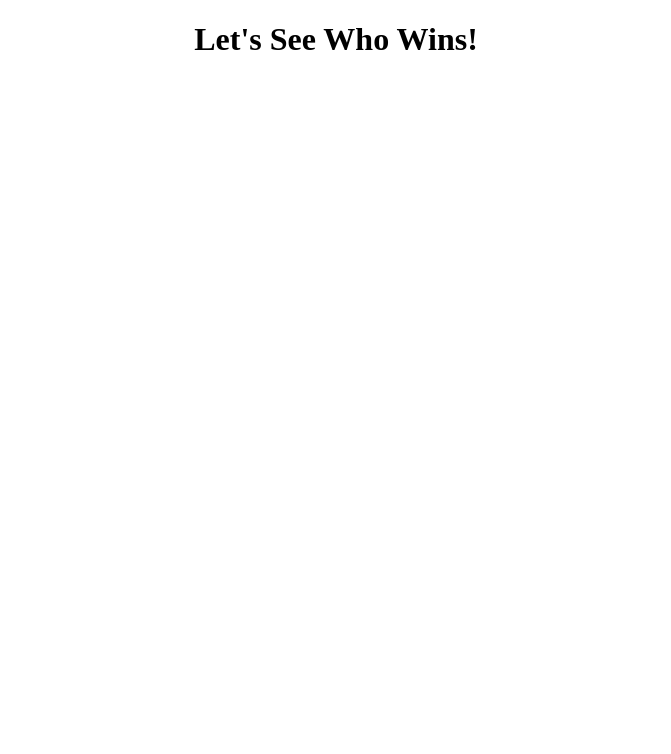
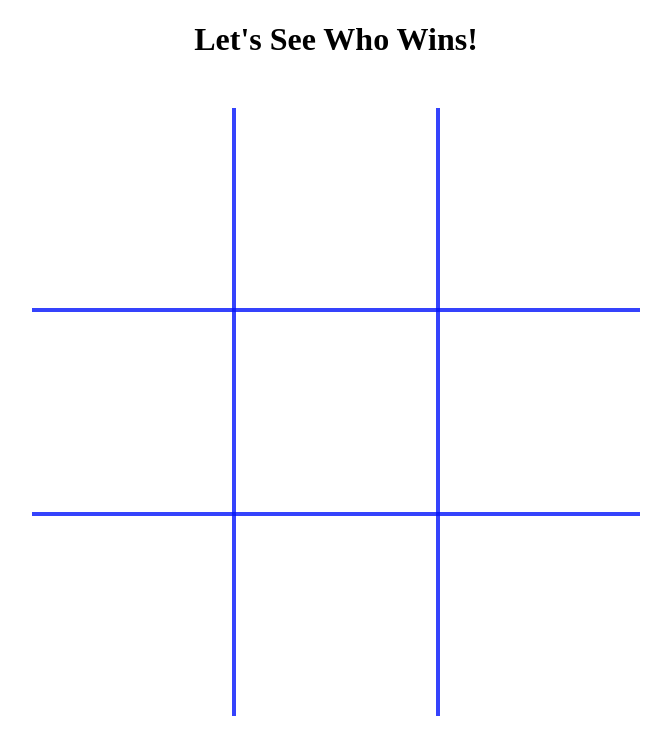
Before and after one commit to bstarika/Javascript-Projects, a plain HTML site: page Basic JavaScript Projects/Project14_Tic_Tac_Toe/TicTacToe.html in a window 1280 px wide. Shown: the whole page, without its empty margins (304-975 px from the left). Drawn offline with Linux system fonts and the light colour scheme.

Commit message:
Updated 3/11

```diff
--- a/Basic JavaScript Projects/Project14_Tic_Tac_Toe/TicTacToe.html
+++ b/Basic JavaScript Projects/Project14_Tic_Tac_Toe/TicTacToe.html
@@ -15,19 +15,19 @@
         <canvas id='win-lines' width='608' height='608'></canvas>
         <table>
             <tr>
-                <td id='0' onclick='placeXOro("0")'></td>
-                <td id='1' onclick='placeXOro("1")'></td>
-                <td id='2' onclick='placeXOro("2")'></td>
+                <td id='0' onclick='placeXOrO("0")'></td>
+                <td id='1' onclick='placeXOrO("1")'></td>
+                <td id='2' onclick='placeXOrO("2")'></td>
             </tr>
             <tr>
-                <td id='3' onclick='placeXOro("3")'></td>
-                <td id='4' onclick='placeXOro("4")'></td>
-                <td id='5' onclick='placeXOro("5")'></td>
+                <td id='3' onclick='placeXOrO("3")'></td>
+                <td id='4' onclick='placeXOrO("4")'></td>
+                <td id='5' onclick='placeXOrO("5")'></td>
             </tr>
             <tr>
-                <td id='6' onclick='placeXOro("6")'></td>
-                <td id='7' onclick='placeXOro("7")'></td>
-                <td id='8' onclick='placeXOro("8")'></td>
+                <td id='6' onclick='placeXOrO("6")'></td>
+                <td id='7' onclick='placeXOrO("7")'></td>
+                <td id='8' onclick='placeXOrO("8")'></td>
             </tr>
         </table>
         </div>
--- a/Basic JavaScript Projects/Project14_Tic_Tac_Toe/css/game.css
+++ b/Basic JavaScript Projects/Project14_Tic_Tac_Toe/css/game.css
@@ -19,7 +19,7 @@ td {
     /* This property changes cursor to index finger hand when hovered over td elements. */
     cursor: pointer;
     /* This property sets table border style */
-    border: 4px solid rgba (252, 169, 3, 0.8);
+    border: 4px solid rgba(3, 20, 252, 0.8);
     /* This property removes default padding */
     padding: 0px;
     width: 200px;
--- a/Basic JavaScript Projects/Project14_Tic_Tac_Toe/js/tictactoe.js
+++ b/Basic JavaScript Projects/Project14_Tic_Tac_Toe/js/tictactoe.js
@@ -18,7 +18,7 @@ function placeXOrO(squareNumber) {
             //Active player may only be 'X' or 'O' so, if not 'X' it must be 'O'
         } else {
             //If activePlayer is equal to 'O', the o.png is placed in HTML
-            select.style.backgroundImage = 'url("images.o.png")';
+            select.style.backgroundImage = 'url("images/o.png")';
         }
         //squareNumber and activePlayer are concatenated together and added to array
         selectedSquares.push(squareNumber+activePlayer);
@@ -127,7 +127,7 @@ function disableClick() {
     //This makes body unclickable
     body.style.pointerEvents = 'none';
     //This makes body clickable again after 1 second
-    setTimeout(function() {body.syle.pointerEvents = 'auto';}, 1000);
+    setTimeout(function() {body.style.pointerEvents = 'auto';}, 1000);
 }
 
 //This function takes a string paramter of the path set earlier for
@@ -140,7 +140,7 @@ function audio(audioURL) {
 }
 
 //This function utilizes HTML canvas to draw win lines
-]function drawWinLine(coordX1, coordY1, coordX2, coordY2) {
+function drawWinLine(coordX1, coordY1, coordX2, coordY2) {
     //This line accesses our HTML canvas element
     const canvas = document.getElementById('win-lines')
     //This line gives us access to methods and properties to use on canvas
@@ -210,3 +210,16 @@ function audio(audioURL) {
     //This line waits 1 second. Then, clears canvas, resets game, and allows clicking again
     setTimeout(function() { clear(); resetGame(); }, 1000);
 }
+
+//This function resets the game in the event of a tie/win
+function resetGame() {
+    //This for loop iterates through each HTML square element
+    for (let i = 0; i < 9; i ++) {
+        //This variable gets the HTML element of i
+        let square = document.getElementById(String(i))
+        //This removes elements backgroundImage
+        square.style.backgroundImage = ''
+    }
+    //This resets array so its empty and can start over
+    selectedSquares = [];
+}
```
Also changed, not shown: Basic JavaScript Projects/Project14_Tic_Tac_Toe/images/o.png, Basic JavaScript Projects/Project14_Tic_Tac_Toe/images/x.png, 3 other files.
